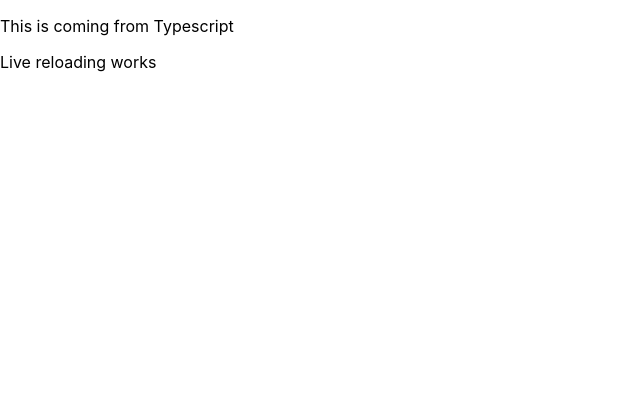
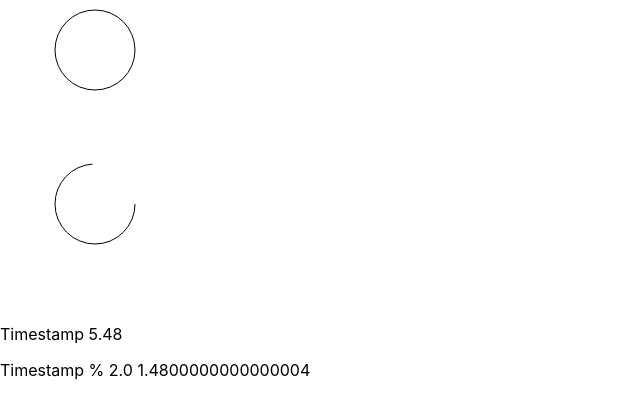
Before and after one commit to David10238/react-playground, a React (Create React App) app: page / in a window 1280 px wide. Shown: the top 418 px of the page, without its empty margins (0-640 px from the left). Built offline with nearby package versions, Linux system fonts and the light colour scheme.

Commit message:
add a single frame canvas render and a simple animation

```diff
--- a/src/App.js
+++ b/src/App.js
@@ -9,6 +9,7 @@
 import ValidatedForm from "./components/ValidatedForm";
 import FetchingAPIData from "./components/FetchingAPIData";
 import TypeScriptTest from "./components/TypescriptTest";
+import CanvasTest from "./components/canvasTesting/CanvasTest";
 
 const FunctionComponent = (props) => (
   <div>
@@ -84,6 +85,7 @@
   };
 
   render() {
+    return <CanvasTest />;
     return <TypeScriptTest />;
 
     return (
--- /dev/null
+++ b/src/components/canvasTesting/CanvasTest.tsx
@@ -0,0 +1,74 @@
+import { timeStamp } from "node:console";
+import { useEffect, useRef, useState } from "react";
+
+const OneTimeRender = () =>{
+    const canvasRef = useRef<HTMLCanvasElement>(null);
+    const requestAnimationFrameRef = useRef<number>(0);
+
+    function tryRender(){
+        if(canvasRef.current == null) return;
+
+        const context = canvasRef.current.getContext("2d");
+
+        if(context == null) return;
+
+        context.beginPath();
+        context.arc(95, 50, 40, 0, 2 * Math.PI);
+        context.stroke();
+    }
+
+    useEffect(()=>{
+        tryRender()
+    })
+    return <canvas ref={canvasRef}></canvas>
+}
+
+const LoadingCircle = () =>{
+    const canvasRef = useRef<HTMLCanvasElement>(null);
+    const requestAnimationFrameRef = useRef<number>(0);
+
+    // just for debugging
+    const [timestamp, setTimestamp] = useState(0.0);
+
+    function tryRender(timestamp:number){
+        const seconds = timestamp / 1000.0
+        setTimestamp(seconds)
+
+        if(canvasRef.current == null) return;
+
+        const context = canvasRef.current.getContext("2d");
+
+        if(context == null) return;
+
+        const width = canvasRef.current.width;
+        const height = canvasRef.current.height;
+
+        context.clearRect(0, 0, width, height); // always clear the context
+        context.beginPath();
+        context.arc(95, 50, 40, 0, (seconds % 2.0) * Math.PI);
+        context.stroke();
+
+        requestAnimationFrameRef.current = requestAnimationFrame(tryRender)
+    }
+
+    useEffect(()=>{
+        requestAnimationFrame(tryRender)
+    })
+    return (
+        <div>
+            <canvas ref={canvasRef}/>
+            <p>Timestamp {timestamp}</p>
+            <p>Timestamp % 2.0 {timestamp % 2.0}</p>
+        </div>
+    );
+};
+
+const CanvasTest = () =>(
+    <div>
+        <OneTimeRender/>
+        <LoadingCircle/>
+    </div>
+);
+
+
+export default CanvasTest;
```
